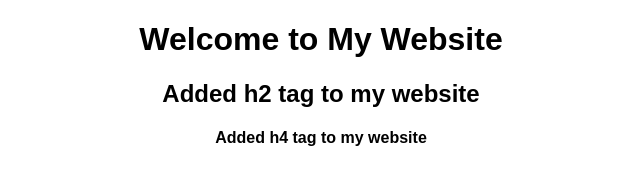
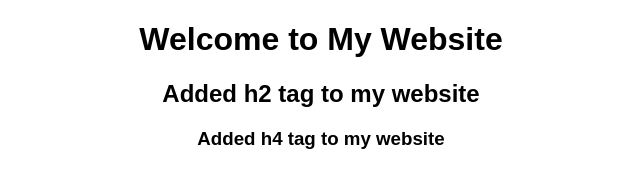
Before and after one commit to Kmadhu129/MyWebsite, a plain HTML site: page index.html in a window 1280 px wide. Shown: the whole page, without its empty margins (319-959 px from the left). Drawn offline with Linux system fonts and the light colour scheme.

Commit message:
Update index.html

```diff
--- a/index.html
+++ b/index.html
@@ -9,6 +9,7 @@
 <body>
     <h1>Welcome to My Website</h1>
     <h2>Added h2 tag to my website</h2>
-    <h4>Added h4 tag to my website</h4>
+    <h3>Added h4 tag to my website</h3>
+
 </body>
 </html>
```
